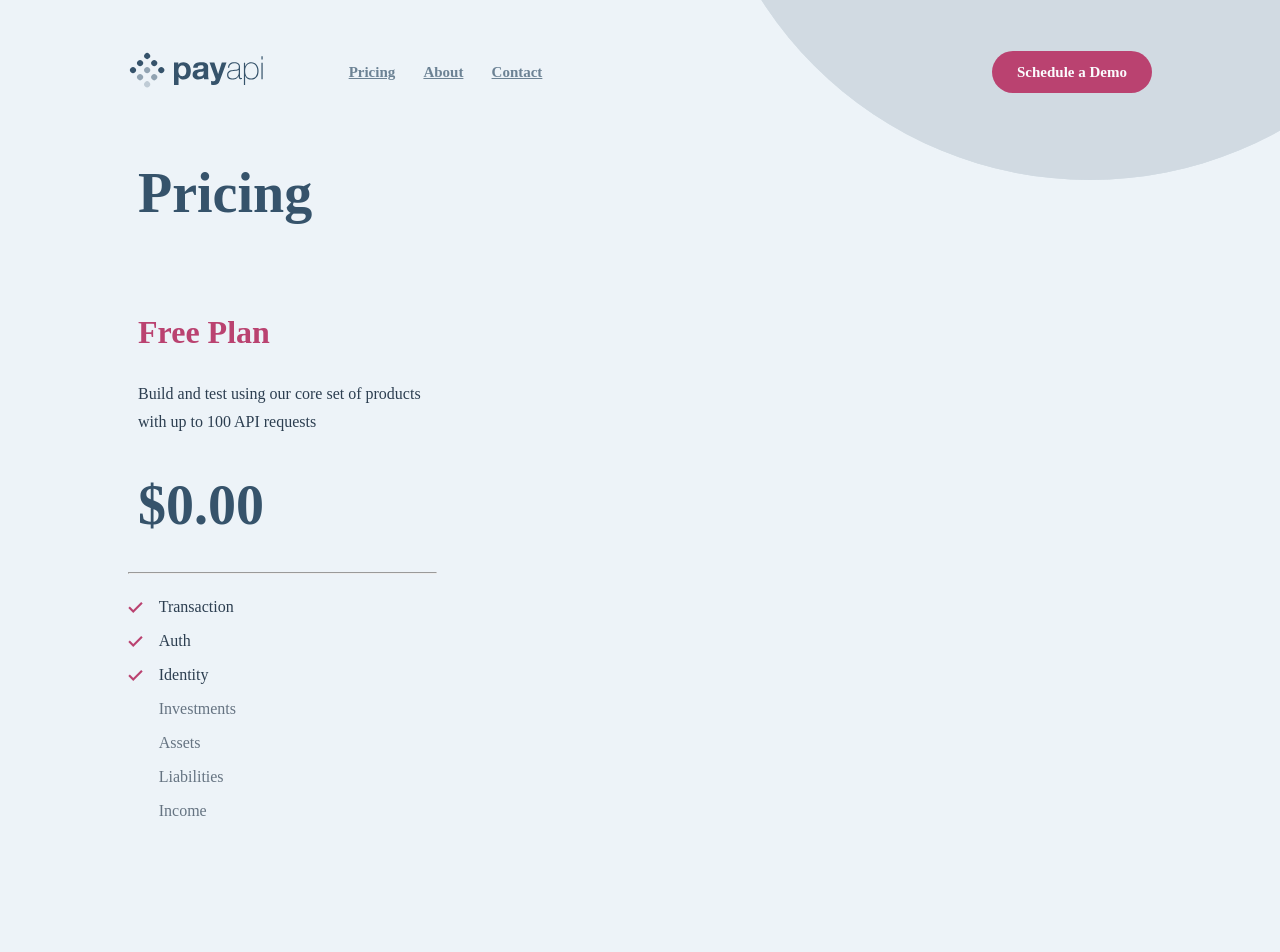
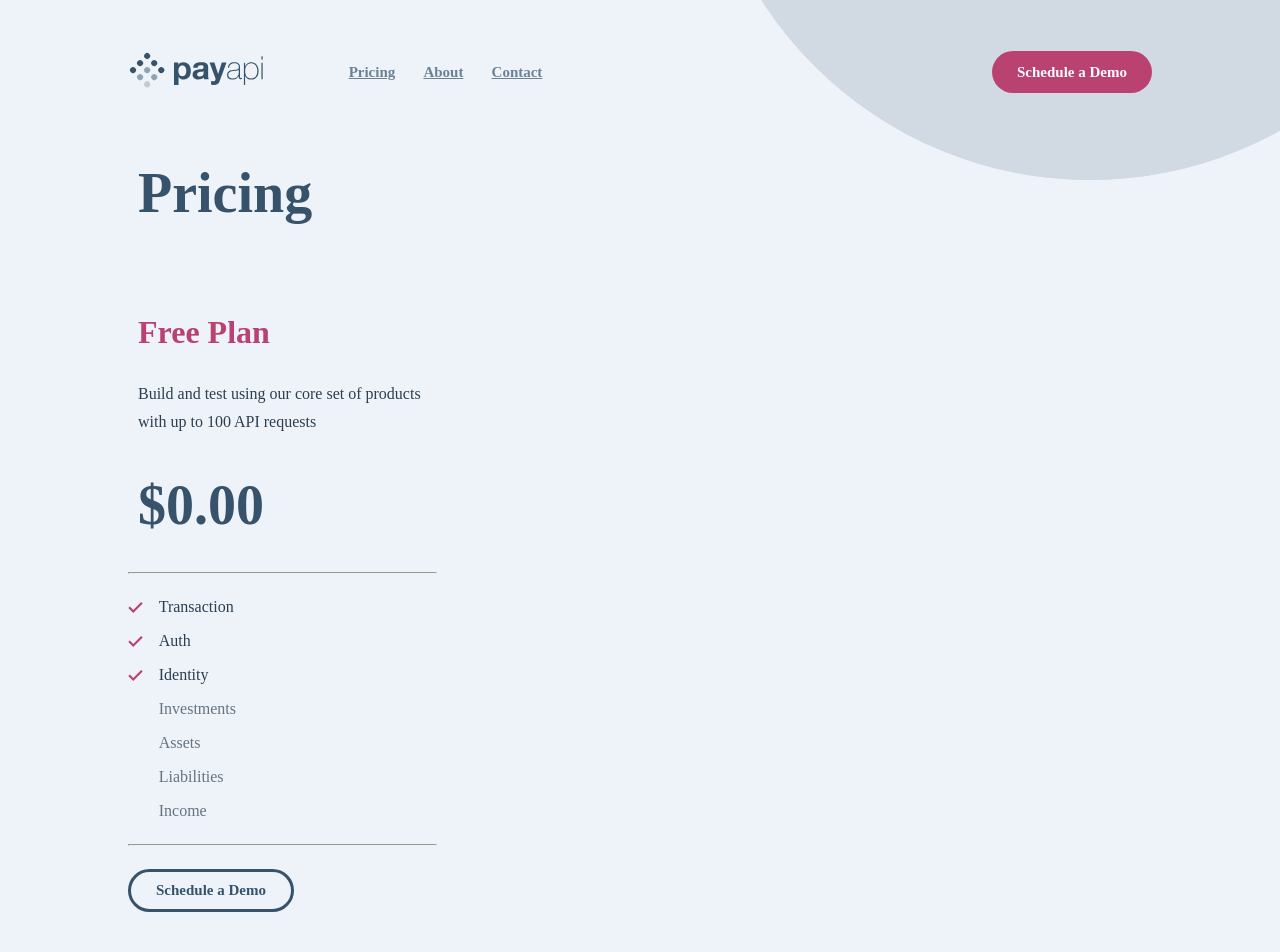
Before and after one commit to marhallab/PayApiWebsite, a Vue app in the folder payapi-web/: page /#/pricing in a window 1280 px wide. Shown: the top 952 px of the page. Built offline with nearby package versions, Linux system fonts and the light colour scheme.

Commit message:
First plan complete

```diff
--- a/payapi-web/src/views/Pricing.vue
+++ b/payapi-web/src/views/Pricing.vue
@@ -7,6 +7,7 @@
     />
     <div class="div-container">
       <p class="title-container">Pricing</p>
+
       <div class="div-price-container">
         <div class="price-plan">
           <p class="title-price">Free Plan</p>
@@ -24,6 +25,11 @@
             <featurePricing :isOffered="false" :featureName="'Assets'" />
             <featurePricing :isOffered="false" :featureName="'Liabilities'" />
             <featurePricing :isOffered="false" :featureName="'Income'" />
+          </div>
+          <hr width="100%" />
+
+          <div class="div-button">
+            <secondaryDarkBtn :btnText="'Schedule a Demo'" />
           </div>
         </div>
       </div>
@@ -74,6 +80,7 @@ p {
   flex-direction: column;
   justify-content: space-around;
   width: 30%;
+  height: 100%;
 }
 
 .title-price {
@@ -91,13 +98,20 @@ p {
   font-size: 56px;
   color: #36536b;
 }
+
+.div-button {
+  margin-top: 5%;
+  display: flex;
+}
 </style>
 
 <script>
-import featurePricing from "../components/FeaturePricing.vue"
+import featurePricing from "../components/FeaturePricing.vue";
+import secondaryDarkBtn from "../components/SecondaryBtnDark.vue";
 export default {
-   components: {
-   featurePricing
+  components: {
+    featurePricing,
+    secondaryDarkBtn,
   },
-}
+};
 </script>
```
